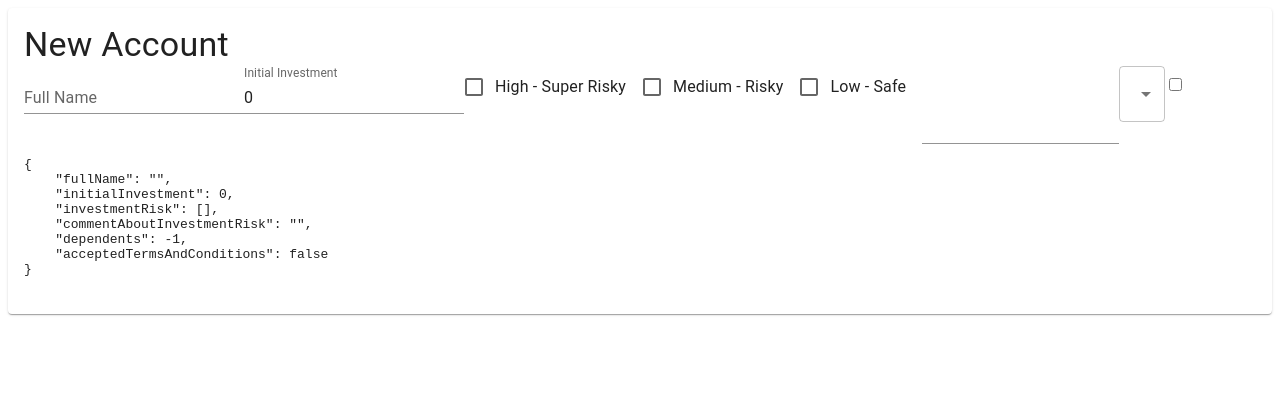
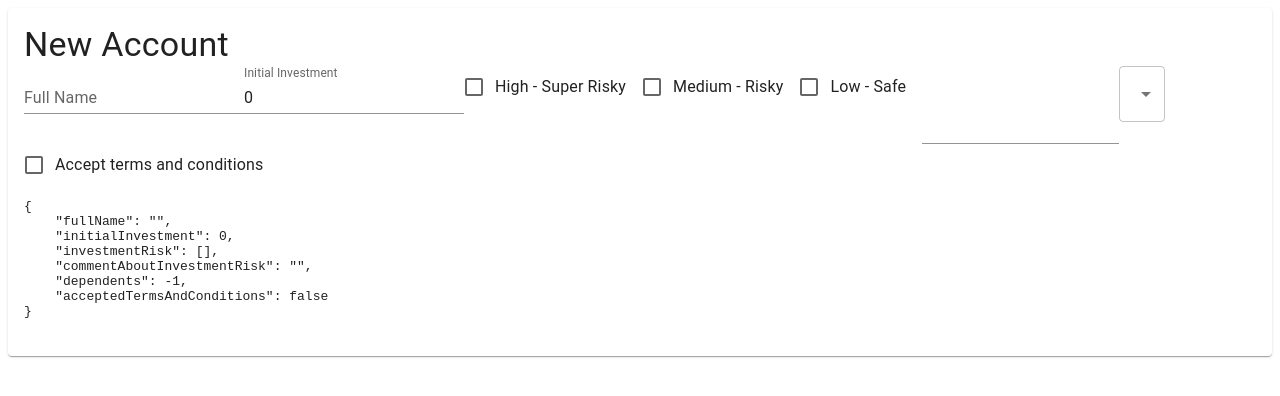
Before and after one commit to Annie-Huang/formik-typescript-material-ui, a React (Create React App) app: page / in a window 1280 px wide. Shown: the top 396 px of the page. Built offline with nearby package versions, Linux system fonts and the light colour scheme.

Commit message:
Switch the termsAndCondition to use <MyCheckbox> as well

```diff
--- a/src/FormDemo.tsx
+++ b/src/FormDemo.tsx
@@ -91,7 +91,11 @@ export const FormDemo = () => {
               </Field>
 
               {/* If you don't add value into the checkbox field like the investmentRisk field, it will just default to true|false value */}
-              <Field name='acceptedTermsAndConditions' type='checkbox' />
+              {/*<Field name='acceptedTermsAndConditions' type='checkbox' />*/}
+              <MyCheckbox
+                name='acceptedTermsAndConditions'
+                label='Accept terms and conditions'
+              />
 
               <pre>{JSON.stringify(values, null, 4)}</pre>
             </Form>
```
